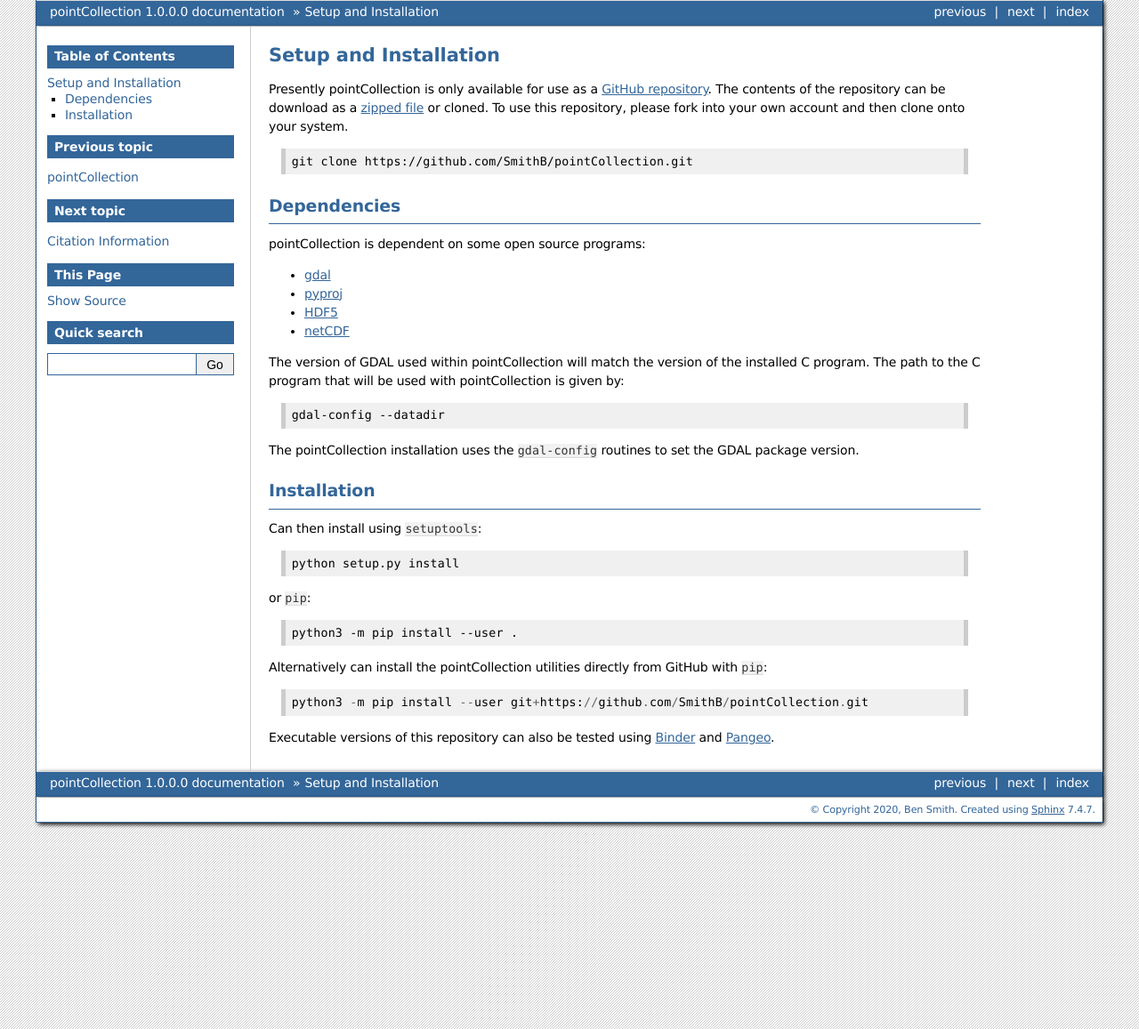
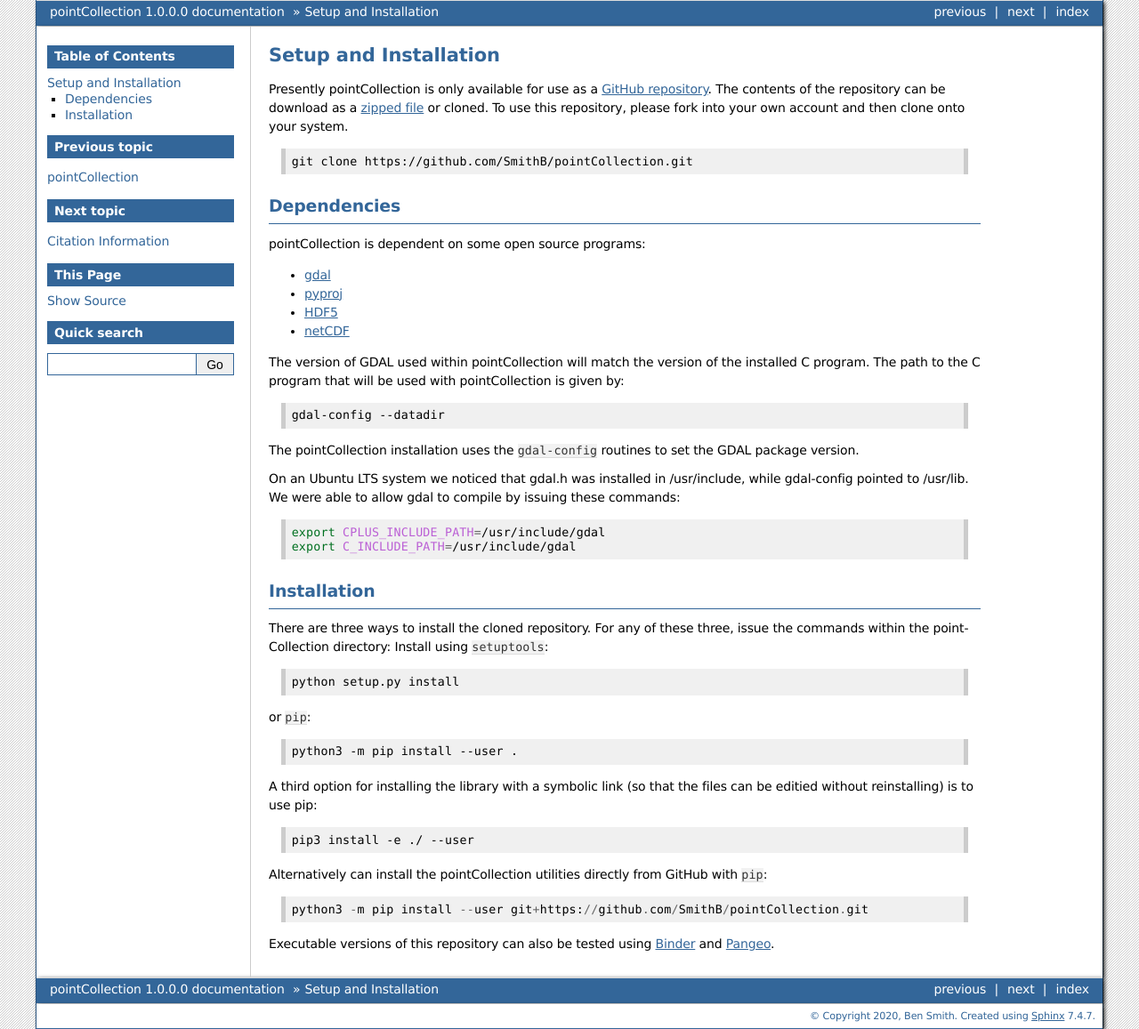
Before and after one commit to SmithB/pointCollection, a Sphinx documentation site: the page built from doc/source/Install.md, in a window 1280 px wide. Shown: the whole page at 89% size. Built offline with Sphinx 7.4.7, drawn with Linux system fonts in a browser that asks for light colours.

Commit message:
Update Install.md

````diff
--- a/doc/source/Install.md
+++ b/doc/source/Install.md
@@ -20,8 +20,15 @@
 ```
 The pointCollection installation uses the `gdal-config` routines to set the GDAL package version.
 
+On an Ubuntu LTS system we noticed that gdal.h was installed in /usr/include, while gdal-config pointed to /usr/lib.  We were able to allow gdal to compile by issuing these commands:
+```bash
+export CPLUS_INCLUDE_PATH=/usr/include/gdal
+export C_INCLUDE_PATH=/usr/include/gdal
+```
+
 #### Installation
-Can then install using `setuptools`:
+There are three ways to install the cloned repository.  For any of these three, issue the commands within the pointCollection directory:
+Install using `setuptools`:
 ```bash
 python setup.py install
 ```
@@ -29,6 +36,10 @@
 ```bash
 python3 -m pip install --user .
 ```
+A third option for installing the library with a symbolic link (so that the files can be editied without reinstalling) is to use pip:
+```bash
+pip3 install -e ./ --user
+```
 Alternatively can install the pointCollection utilities directly from GitHub with `pip`:
 ```
 python3 -m pip install --user git+https://github.com/SmithB/pointCollection.git
````
